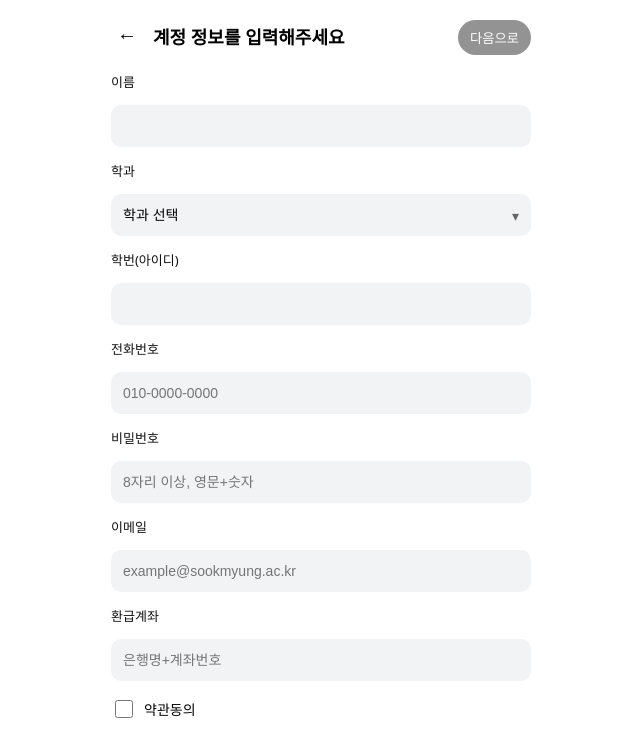
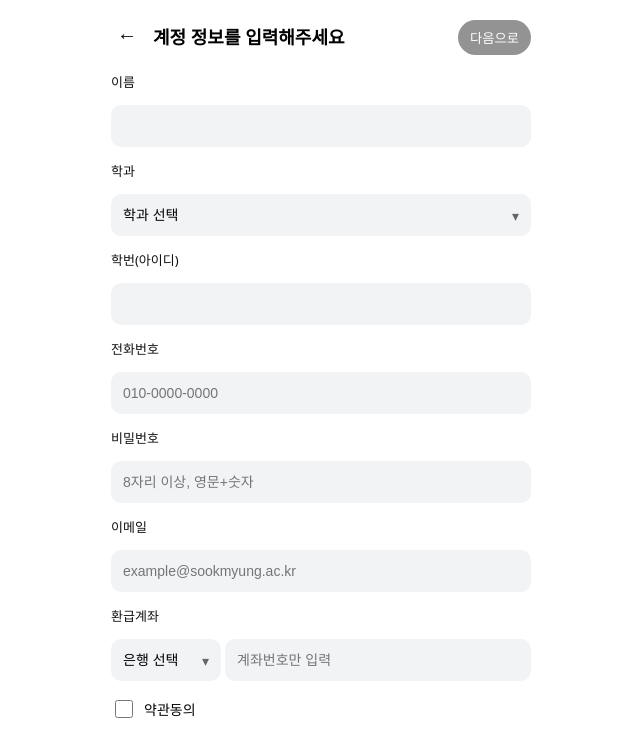
Before and after one commit to Soombrella/frontend2, a React (Create React App) app: page /signup in a window 1280 px wide. Shown: the top 756 px of the page, without its empty margins (319-959 px from the left). Built offline with nearby package versions, Linux system fonts and the light colour scheme.

Commit message:
[MODIFY] 회원가입 계좌 선택 드롭다은 추가

```diff
--- a/src/signup/Signup.jsx
+++ b/src/signup/Signup.jsx
@@ -1,30 +1,53 @@
 // src/signup/Signup.jsx
-import './signup.css';
-import { useNavigate } from 'react-router-dom';
-import { useState } from 'react';
-import { useAuth } from '../auth/AuthContext';
+import "./signup.css";
+import { useNavigate } from "react-router-dom";
+import { useState } from "react";
+import { useAuth } from "../auth/AuthContext";
+
+// 🔹 환급계좌용 은행 목록 (여기 안에서 마음대로 수정해도 됨)
+const BANKS = [
+  "국민은행",
+  "신한은행",
+  "우리은행",
+  "하나은행",
+  "농협은행",
+  "카카오뱅크",
+  "토스뱅크",
+  "우체국",
+  "신협은행",
+  "IM뱅크",
+  "광주은행",
+  "부산은행",
+  "기업은행",
+  "케이뱅크",
+  "새마을금고",
+  "SC제일",
+  "경남은행", "수협", "제주은행"
+];
 
 // 로컬 저장 키
-const USERS_KEY = 'sb_users';
-const loadUsers = () => JSON.parse(localStorage.getItem(USERS_KEY) || '[]');
-const saveUsers = (arr) => localStorage.setItem(USERS_KEY, JSON.stringify(arr));
+const USERS_KEY = "sb_users";
+const loadUsers = () =>
+  JSON.parse(localStorage.getItem(USERS_KEY) || "[]");
+const saveUsers = (arr) =>
+  localStorage.setItem(USERS_KEY, JSON.stringify(arr));
 
 export default function Signup() {
   const navigate = useNavigate();
   const { login } = useAuth();
 
   const [form, setForm] = useState({
-    name: '',
-    dept: '',
-    username: '',
-    phone: '',
-    password: '',
-    email: '',
-    account: '',
-    birth: '',
+    name: "",
+    dept: "",
+    username: "",
+    phone: "",
+    password: "",
+    email: "",
+    bank: "",          // ✅ 은행명
+    accountNumber: "", // ✅ 계좌번호
+    birth: "",
   });
 
-  // 중복확인 기능 제거 → 이 상태들도 삭제
   const [agree, setAgree] = useState(false); // 약관 동의
 
   const onChange = (e) => {
@@ -46,12 +69,12 @@ export default function Signup() {
       form.phone &&
       form.password &&
       form.email &&
-      form.account &&
+      form.bank &&           // ✅ 은행 선택했는지
+      form.accountNumber &&  // ✅ 계좌번호 입력했는지
       isPwValid &&
       isEmailValid
   );
 
-  // ✅ 중복확인 체크(idChecked) 제거 → 약관 동의만 포함
   const canNext = requiredOk && agree;
 
   // ✅ 백엔드 없이 로컬 회원가입 + 자동 로그인
@@ -60,13 +83,15 @@ export default function Signup() {
 
     const users = loadUsers();
 
-    // 안전망: 가입 직전에 한 번만 중복 체크
+    // 가입 직전에 한 번만 중복 체크
     if (users.some((u) => u.username === form.username.trim())) {
-      alert('이미 사용 중인 아이디(학번)입니다. 다시 확인해주세요.');
+      alert("이미 사용 중인 아이디(학번)입니다. 다시 확인해주세요.");
       return;
     }
 
-    // 저장 (⚠️ 비밀번호 평문 저장: 개발/디자인 확인용 전용)
+    // "은행명+계좌번호" 형태로 합치기 (예: 국민은행1234567890)
+    const account = `${form.bank}${form.accountNumber}`;
+
     const userToSave = {
       username: form.username.trim(),
       password: form.password,
@@ -74,8 +99,8 @@ export default function Signup() {
       email: form.email.trim(),
       dept: form.dept,
       phone: form.phone.trim(),
-      account: form.account.trim(),
-      birth: form.birth || '',
+      account,
+      birth: form.birth || "",
     };
     users.push(userToSave);
     saveUsers(users);
@@ -84,8 +109,8 @@ export default function Signup() {
     const { password, ...safeUser } = userToSave;
     login(`dev-${Date.now()}`, safeUser);
 
-    alert('회원가입이 완료되었습니다');
-    navigate('/'); // 완료 후 메인으로 이동
+    alert("회원가입이 완료되었습니다");
+    navigate("/"); // 완료 후 메인으로 이동
   };
 
   return (
@@ -137,7 +162,9 @@ export default function Signup() {
             <option>일본학과</option>
             <option>문헌정보학과</option>
             <option>문화관광외식학부 문화관광학전공</option>
-            <option>문화관광외식학부 르꼬르동블루외식경영전공</option>
+            <option>
+              문화관광외식학부 르꼬르동블루외식경영전공
+            </option>
             <option>교육학부</option>
             <option>화학과</option>
             <option>생명시스템학부</option>
@@ -187,7 +214,6 @@ export default function Signup() {
         </div>
 
         <label className="Label">학번(아이디)</label>
-        {/* ✅ 중복확인 버튼 제거 → 인풋만 */}
         <input
           className="Input"
           name="username"
@@ -224,14 +250,40 @@ export default function Signup() {
           placeholder="example@sookmyung.ac.kr"
         />
 
+        {/* ✅ 환급계좌: 은행 드롭다운 + 계좌번호 인풋 */}
         <label className="Label">환급계좌</label>
-        <input
-          className="Input"
-          name="account"
-          value={form.account}
-          onChange={onChange}
-          placeholder="은행명+계좌번호"
-        />
+        <div className="Row">
+          {/* 은행 선택: 폭 110px 고정 */}
+          <div
+            className="SelectWrap"
+            style={{ flex: "0 0 110px", maxWidth: "110px" }}
+          >
+            <select
+              className="Select"
+              name="bank"
+              value={form.bank}
+              onChange={onChange}
+            >
+              <option value="">은행 선택</option>
+              {BANKS.map((b) => (
+                <option key={b} value={b}>
+                  {b}
+                </option>
+              ))}
+            </select>
+            <span className="Chevron">▾</span>
+          </div>
+
+          {/* 나머지 공간은 계좌번호 전용 */}
+          <input
+            className="Input"
+            style={{ flex: "1 1 auto" }}
+            name="accountNumber"
+            value={form.accountNumber}
+            onChange={onChange}
+            placeholder="계좌번호만 입력"
+          />
+        </div>
 
         {/* 약관 동의 */}
         <div className="AgreeRow">
--- a/src/signup/signup.css
+++ b/src/signup/signup.css
@@ -43,9 +43,9 @@
   margin-top:8px;
 }
 .Row {
-  display:grid;
-  grid-template-columns:1fr auto;
-  gap:10px;
+  display:flex;
+  align-items: center;
+  gap:4px;
 }
 .Select {
   height:44px;
```
